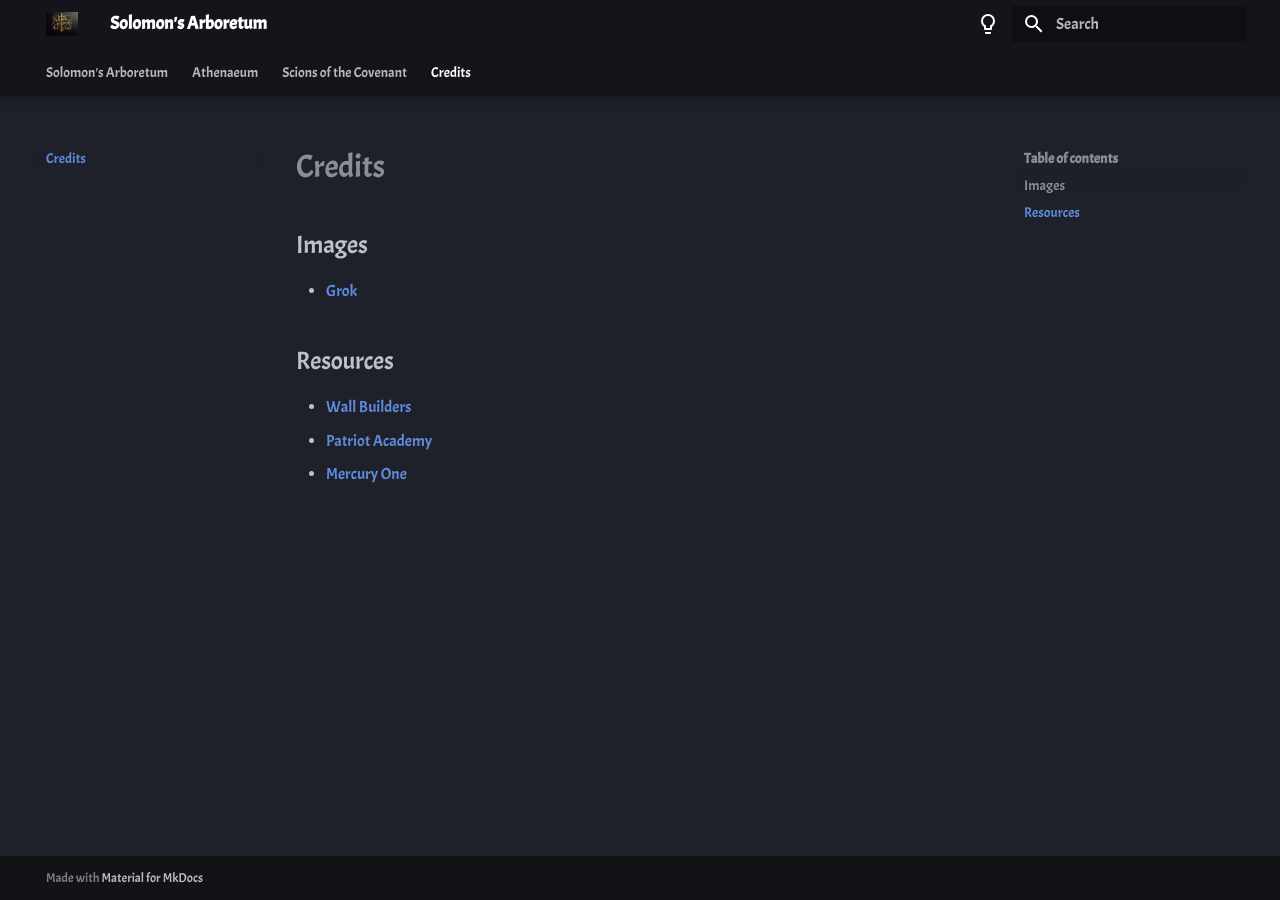
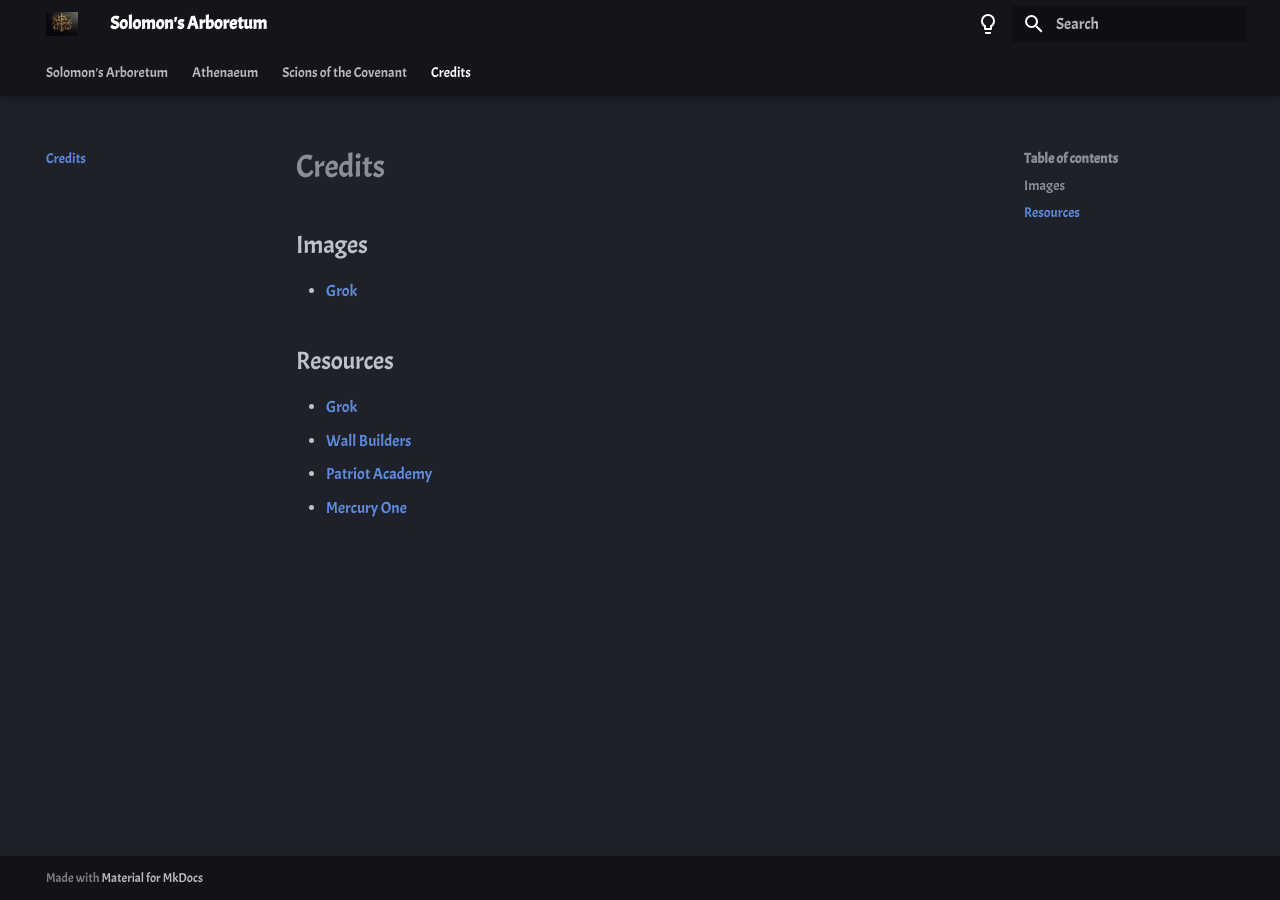
Before and after one commit to gamefreakcabe/solomons-arboretum, an MkDocs documentation site: the page built from docs/credits.md, in a window 1280 px wide. Built offline with MkDocs 1.6.1 and Material for MkDocs 9.7.7, drawn with Linux system fonts in a browser that asks for light colours.

Commit message:
Update credits.md

```diff
--- a/docs/credits.md
+++ b/docs/credits.md
@@ -6,6 +6,7 @@
 
 ## Resources
 
+* [Grok](https://x.ai/)
 * [Wall Builders](https://wallbuilders.com/)
 * [Patriot Academy](https://www.patriotacademy.com/about/)
 * [Mercury One](https://mercuryone.org/)
```
